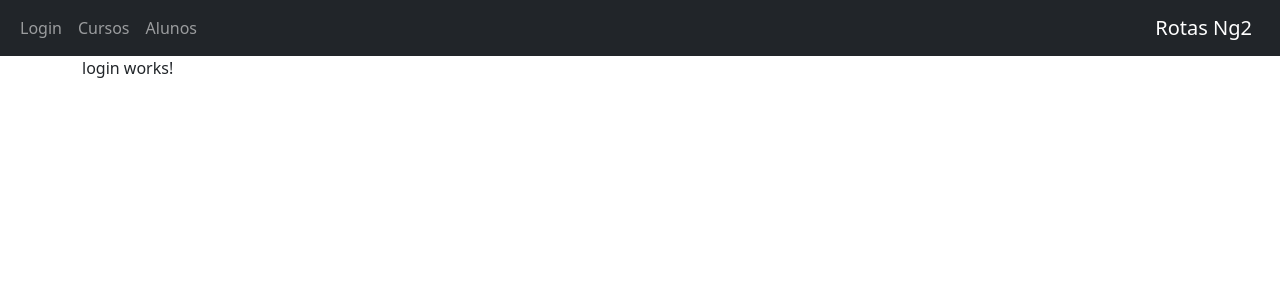
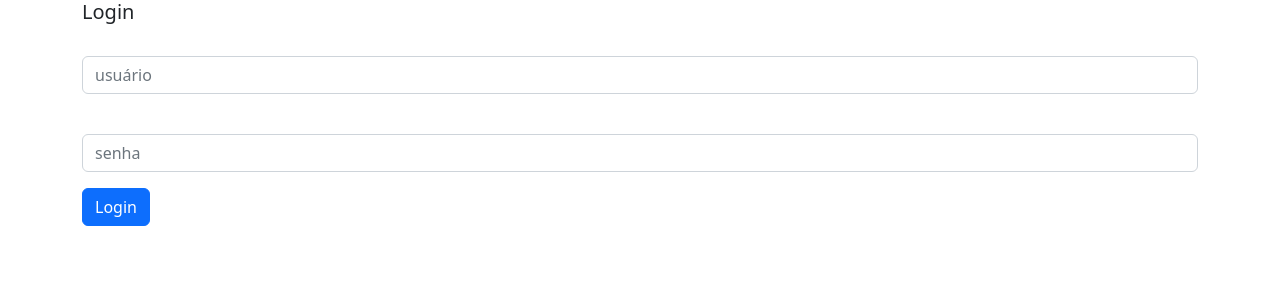
Before and after one commit to WellingtonIdeao/angular-course-routes, an Angular app: page /login in a window 1280 px wide. Shown: the top 300 px of the page. Built offline with nearby package versions, Linux system fonts and the light colour scheme.

Commit message:
Rotas: tela de login e como não mostrar o Menu - nav - via eventEmitter

```diff
--- a/src/app/app.component.html
+++ b/src/app/app.component.html
@@ -1,4 +1,4 @@
-<nav class="navbar navbar-dark bg-dark navbar-expand-lg ">
+<nav *ngIf="mostrarMenu"class="navbar navbar-dark bg-dark navbar-expand-lg ">
     <div class="container-fluid">
       <button class="navbar-toggler" type="button" (click)="isMenuCollapsed = !isMenuCollapsed">
         <span class="navbar-toggler-icon"></span>
--- a/src/app/app.component.ts
+++ b/src/app/app.component.ts
@@ -1,13 +1,24 @@
-import { Component } from '@angular/core';
+import { AuthService } from './login/auth.service';
+import { Component, OnInit } from '@angular/core';
 
 @Component({
   selector: 'app-root',
   templateUrl: './app.component.html',
   styleUrls: ['./app.component.css']
 })
-export class AppComponent {
+export class AppComponent implements OnInit{
   title = 'rotas';
 
   isMenuCollapsed: boolean = true;
+  mostrarMenu: boolean = false;
+
+  constructor(private authService: AuthService){}
+
+  ngOnInit(): void {
+    this.authService.mostrarMenuEmitter.subscribe(
+      (mostrar:boolean) => this.mostrarMenu = mostrar
+    )
+  }
+
 
 }
--- a/src/app/app.module.ts
+++ b/src/app/app.module.ts
@@ -1,3 +1,4 @@
+import { FormsModule } from '@angular/forms';
 import { NgModule } from '@angular/core';
 import { BrowserModule } from '@angular/platform-browser';
 import { AppRoutingModule } from './app-routing.module';
@@ -6,9 +7,11 @@ import { AppComponent } from './app.component';
 import { NgbModule } from '@ng-bootstrap/ng-bootstrap';
 import { HomeComponent } from './home/home.component';
 import { LoginComponent } from './login/login.component';
+import { AuthService } from './login/auth.service';
 
 //import { CursosModule } from './cursos/cursos.module';
 //import { AlunosModule } from './alunos/alunos.module';
+
 
 
 @NgModule({
@@ -21,10 +24,11 @@ import { LoginComponent } from './login/login.component';
     BrowserModule,
     AppRoutingModule,
     NgbModule,
+    FormsModule
     //CursosModule,
     //AlunosModule
   ],
-  providers: [],
+  providers: [AuthService],
   bootstrap: [AppComponent]
 })
 export class AppModule { }
--- /dev/null
+++ b/src/app/login/auth.service.ts
@@ -0,0 +1,28 @@
+import { EventEmitter, Injectable } from '@angular/core';
+import { Router } from '@angular/router';
+
+import { Usuario } from './usuario';
+
+@Injectable({
+  providedIn: 'root'
+})
+export class AuthService {
+
+  private usuarioAutenticado: boolean = false;
+  mostrarMenuEmitter = new EventEmitter<boolean>();
+
+  constructor(private route: Router) { }
+
+  fazerLogin(usuario: Usuario){
+    if (usuario.nome === 'usuario@email.com' &&
+     usuario.senha === '123456') {
+      this.usuarioAutenticado = true;
+      this.mostrarMenuEmitter.emit(true);
+      this.route.navigate(['/']);
+     }
+     else{
+      this.mostrarMenuEmitter.emit(false);
+      this.usuarioAutenticado = false;
+     }
+  }
+}
--- a/src/app/login/login.component.html
+++ b/src/app/login/login.component.html
@@ -1 +1,11 @@
-<p>login works!</p>
+<h5>Login</h5>
+
+    <div class="mb-3">
+      <label for="InputUsuario" class="form-label"></label>
+      <input [(ngModel)]="usuario.nome" type="text" class="form-control" id="InputUsuario" placeholder="usuário">
+    </div>
+    <div class="mb-3">
+      <label for="InputPassword" class="form-label"></label>
+      <input [(ngModel)]="usuario.senha" type="password" class="form-control" id="InputPassword" placeholder="senha">
+    </div>
+    <button type="submit" class="btn btn-primary" (click)="fazerLogin()">Login</button>
--- a/src/app/login/login.component.ts
+++ b/src/app/login/login.component.ts
@@ -1,5 +1,7 @@
-import { Component, OnInit } from '@angular/core';
+import { Component, EventEmitter, OnInit } from '@angular/core';
 
+import { AuthService } from './auth.service';
+import { Usuario } from './usuario';
 @Component({
   selector: 'app-login',
   templateUrl: './login.component.html',
@@ -7,9 +9,15 @@ import { Component, OnInit } from '@angular/core';
 })
 export class LoginComponent implements OnInit {
 
-  constructor() { }
+  usuario: Usuario = new Usuario('', '');
+
+  constructor(private authService: AuthService) { }
 
   ngOnInit(): void {
   }
 
+  fazerLogin(): void {
+    this.authService.fazerLogin(this.usuario);
+  }
+
 }
--- /dev/null
+++ b/src/app/login/usuario.ts
@@ -0,0 +1,5 @@
+export class Usuario {
+
+    constructor(public nome: string, public senha: string){
+    }
+}
```
Also changed, not shown: 1 other file (tests, documents, lock files or other folders).
